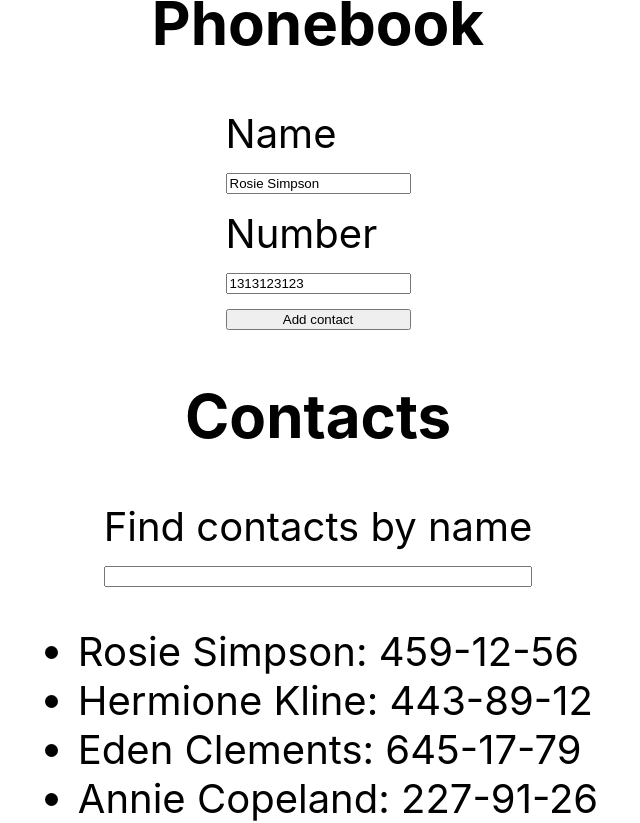
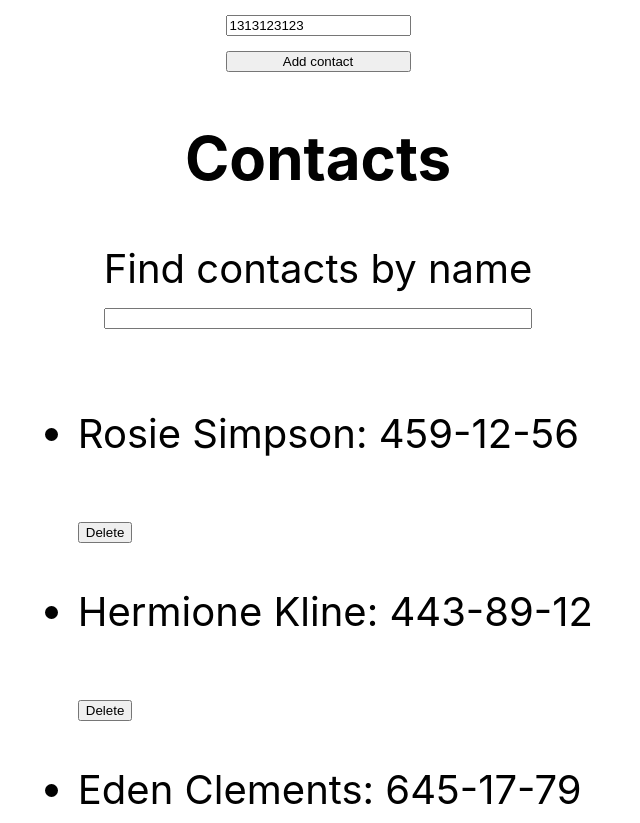
Before and after one commit to AMichalMurawski/goit-react-hw-02-phonebook, a React (Create React App) app: page / in a window 1280 px wide. Shown: the top 823 px of the page, without its empty margins (322-962 px from the left). Built offline with nearby package versions, Linux system fonts and the light colour scheme.

Commit message:
add delete options

```diff
--- a/src/components/App.jsx
+++ b/src/components/App.jsx
@@ -20,9 +20,9 @@ export class App extends Component {
     const { contacts } = this.state;
     if (
       contacts.find(value => value.name.toLowerCase().replace(/\s/g, "")
-        === contact.name.toLowerCase().replace(/\s/g, ""))) {
-      alert(`${contact.name} is already in contacts.`)
-      return
+      === contact.name.toLowerCase().replace(/\s/g, ""))) {
+        alert(`${contact.name} is already in contacts.`)
+        return
     }
     this.setState(prevState => ({
       contacts: [...prevState.contacts, contact],
@@ -30,8 +30,17 @@ export class App extends Component {
   };
 
   changeFilter = value => {
-     this.setState(prevState => ({
+    this.setState(prevState => ({
       filter: value,
+    }));
+  }
+
+  deleteContact = id => {
+    const { contacts } = this.state
+    const index = contacts.findIndex(contact => contact.id === id)
+    contacts.splice(index, 1)
+    this.setState(prevState => ({
+      contacts,
     }));
   }
 
@@ -62,7 +71,7 @@ export class App extends Component {
         <ContactForm onSubmit={values => this.handleSubmit(values)} />
         <h2>Contacts </h2>
         <Filter filter={filter} handleChange={value => this.changeFilter(value)} />
-        <ContactList contacts={contactList} />
+        <ContactList contacts={contactList} onClick={id => this.deleteContact(id)} />
       </div>
     );
   }
--- a/src/components/ContactList/ContactList.jsx
+++ b/src/components/ContactList/ContactList.jsx
@@ -1,6 +1,12 @@
 import { Component } from 'react';
 
 export class ContactList extends Component {
+
+  handleChange = (e) => {
+    const { id } = e.target;
+    this.props.onClick(id)
+  }
+
   render() {
     const contacts = this.props.contacts;
 
@@ -8,7 +14,8 @@ export class ContactList extends Component {
       <ul>
         {contacts.map(contact => (
           <li key={contact.id}>
-            {contact.name}: {contact.number}
+            <p>{contact.name}: {contact.number}</p>
+            <button type="button" id={contact.id} onClick={this.handleChange}>Delete</button>
           </li>
         ))}
       </ul>
```
